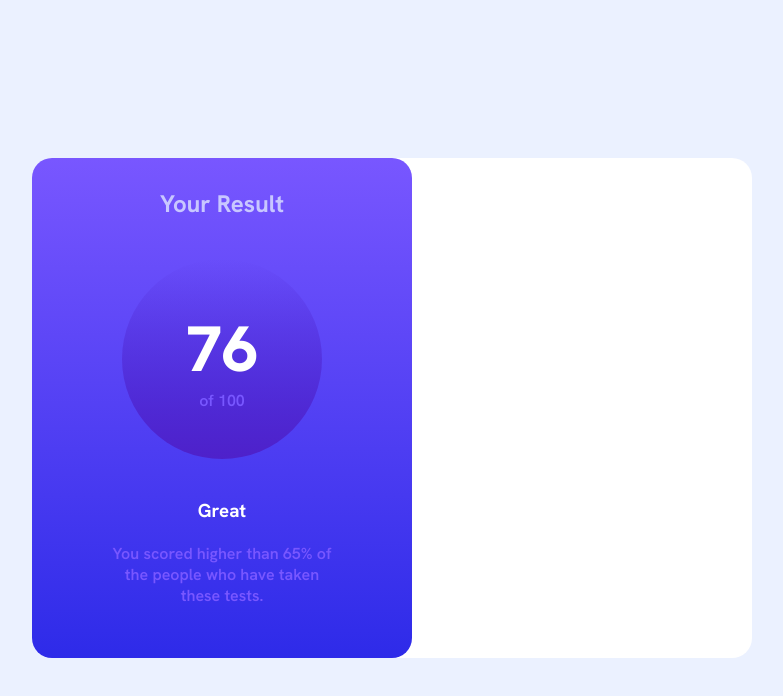
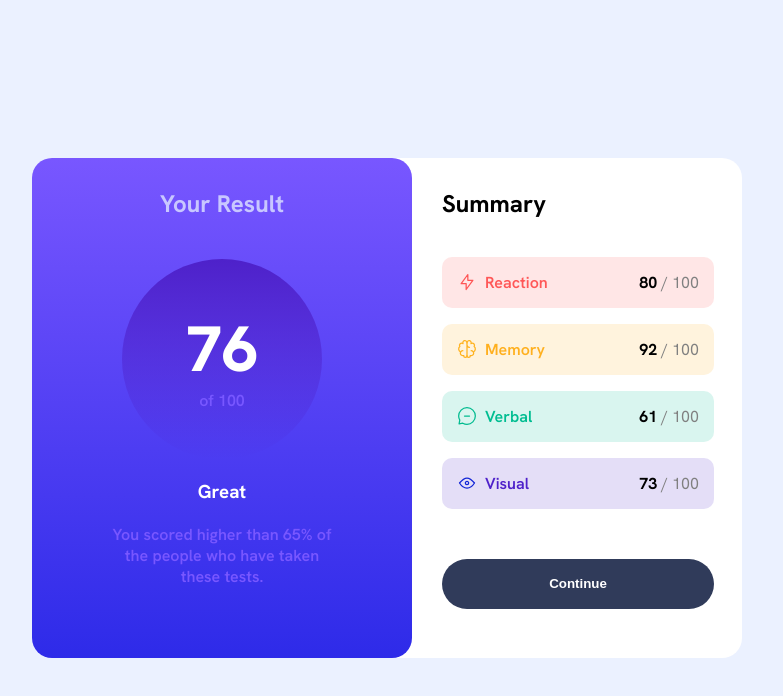
Before and after one commit to yonderboy7/frontendmentor-projects-result-summary-component, a plain HTML site: page index.html in a window 1280 px wide. Shown: the whole page, without its empty margins (228-1011 px from the left). Drawn offline with Linux system fonts and the light colour scheme.

Commit message:
completed project

```diff
--- a/index.html
+++ b/index.html
@@ -41,7 +41,59 @@
             </span>
           </section>
         </section>
-        <section class="summary-container"></section>
+        <section class="summary-container">
+          <section class="summary-content">
+            <h2>Summary</h2>
+            <section class="topic-container">
+              <section class="topic topic-reaction">
+                <span class="topic-title"
+                  ><img
+                    src="assets/images/icon-reaction.svg"
+                    alt=""
+                  />Reaction</span
+                >
+                <span
+                  ><strong>80</strong
+                  ><span class="topic-total-score"> / 100</span></span
+                >
+              </section>
+              <section class="topic topic-memory">
+                <span class="topic-title"
+                  ><img
+                    src="assets/images/icon-memory.svg"
+                    alt=""
+                  />Memory</span
+                >
+                <span
+                  ><strong>92</strong
+                  ><span class="topic-total-score"> / 100</span></span
+                >
+              </section>
+              <section class="topic topic-verbal">
+                <span class="topic-title">
+                  <img src="assets/images/icon-verbal.svg" alt="" />Verbal
+                </span>
+                <span
+                  ><strong>61</strong
+                  ><span class="topic-total-score"> / 100</span></span
+                >
+              </section>
+              <section class="topic topic-visual">
+                <span class="topic-title"
+                  ><img
+                    src="assets/images/icon-visual.svg"
+                    alt=""
+                  />Visual</span
+                >
+                <span
+                  ><strong>73</strong
+                  ><span class="topic-total-score"> / 100</span></span
+                >
+              </section>
+            </section>
+            <button class="btn-continue">Continue</button>
+          </section>
+        </section>
       </section>
     </main>
     <!-- Your Result 76 of 100 Great You scored higher than 65% of the people who
--- a/style.css
+++ b/style.css
@@ -41,6 +41,7 @@ body {
   border-radius: 20px;
   padding: 10px 0 10px 0;
   gap: 20px;
+  padding-top: 10px;
 }
 
 .result-title {
@@ -55,7 +56,7 @@ body {
   border-radius: 100%;
   height: 200px;
   width: 200px;
-  background: linear-gradient(var(--persian-blue), var(--violet-blue));
+  background: linear-gradient(var(--violet-blue), var(--persian-blue));
 }
 
 .circle-text .total-score {
@@ -72,7 +73,7 @@ body {
 
 h1 {
   color: white;
-  margin-bottom: 0;
+  margin: 0;
 }
 
 .result-description {
@@ -83,13 +84,94 @@ h1 {
 }
 
 .summary-container {
-  display: flex;
-  justify-content: start;
-  align-items: center;
   width: 380px;
   background-color: white;
   border-radius: 20px;
   position: relative;
-  right: 40px;
+  right: 50px;
   z-index: -999;
+  padding-top: 10px;
 }
+
+.summary-content {
+  display: flex;
+  justify-content: start;
+  flex-direction: column;
+  margin-left: 80px;
+  margin-right: 28px;
+}
+
+.summary-content > h2 {
+  margin-bottom: 10px;
+}
+
+.topic-container {
+  margin-top: 28px;
+  display: flex;
+  flex-direction: column;
+  gap: 16px;
+}
+
+.topic {
+  display: flex;
+  justify-content: space-between;
+  align-items: center;
+  padding: 15px 15px;
+  border-radius: 10px;
+}
+
+.topic-title {
+  display: flex;
+  align-items: center;
+  gap: 8px;
+}
+
+.topic-reaction {
+  background-color: hsla(0, 100%, 67%, 0.15);
+}
+
+.topic-reaction .topic-title {
+  color: hsl(0, 100%, 67%);
+  font-weight: 600;
+}
+
+.topic-memory {
+  background-color: hsla(39, 100%, 56%, 0.15);
+}
+
+.topic-memory .topic-title {
+  color: hsl(39, 100%, 56%);
+  font-weight: 600;
+}
+
+.topic-verbal {
+  background-color: hsla(166, 100%, 37%, 0.15);
+}
+
+.topic-verbal .topic-title {
+  color: hsl(166, 100%, 37%);
+  font-weight: 600;
+}
+
+.topic-visual {
+  background-color: hsla(256, 72%, 46%, 0.15);
+}
+
+.topic-visual .topic-title {
+  color: hsl(256, 72%, 46%);
+  font-weight: 600;
+}
+
+.topic-total-score {
+  color: grey;
+}
+
+.btn-continue {
+  margin-top: 50px;
+  height: 50px;
+  border: none;
+  border-radius: 50px;
+  background-color: var(--dark-grey-blue);
+  color: white;
+  font-weight: 600;
+}
```
